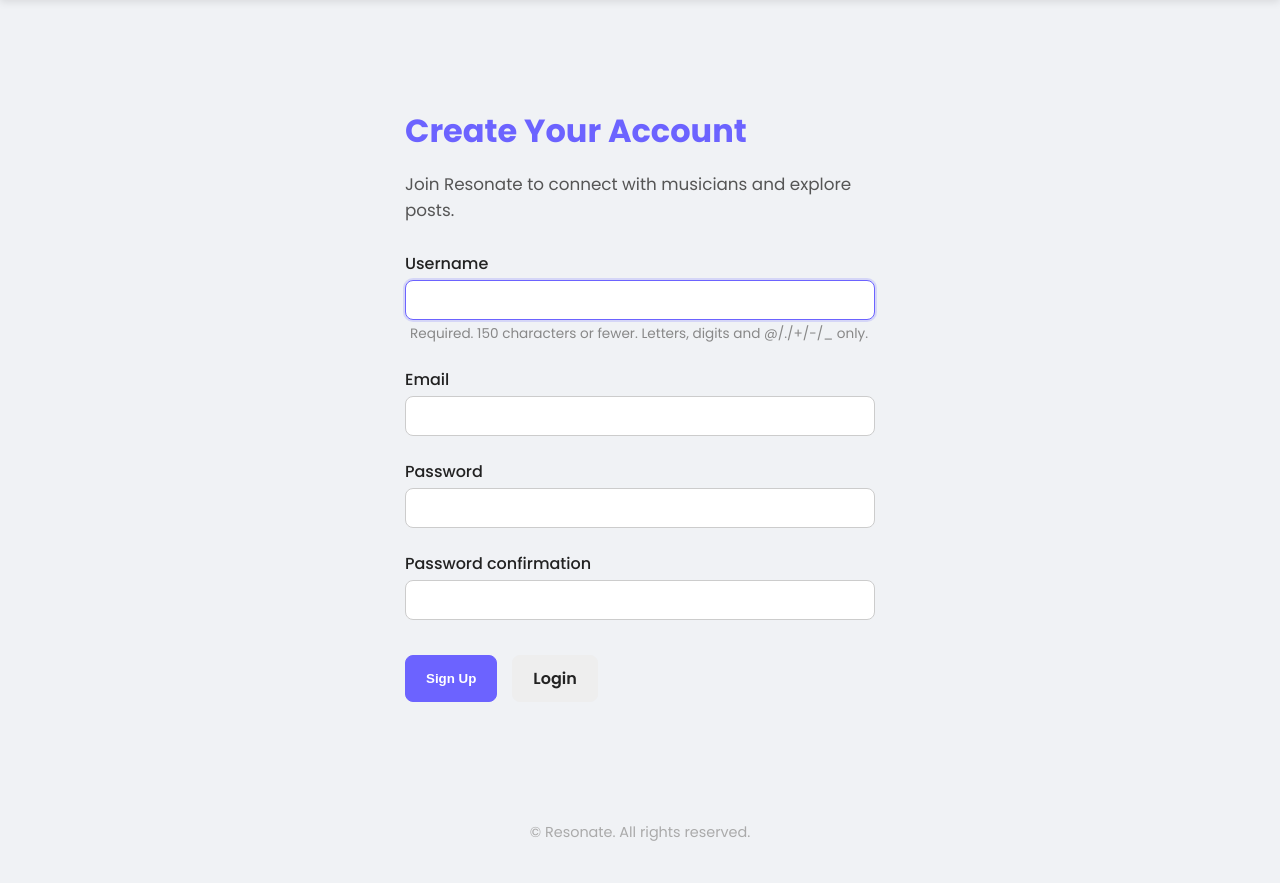
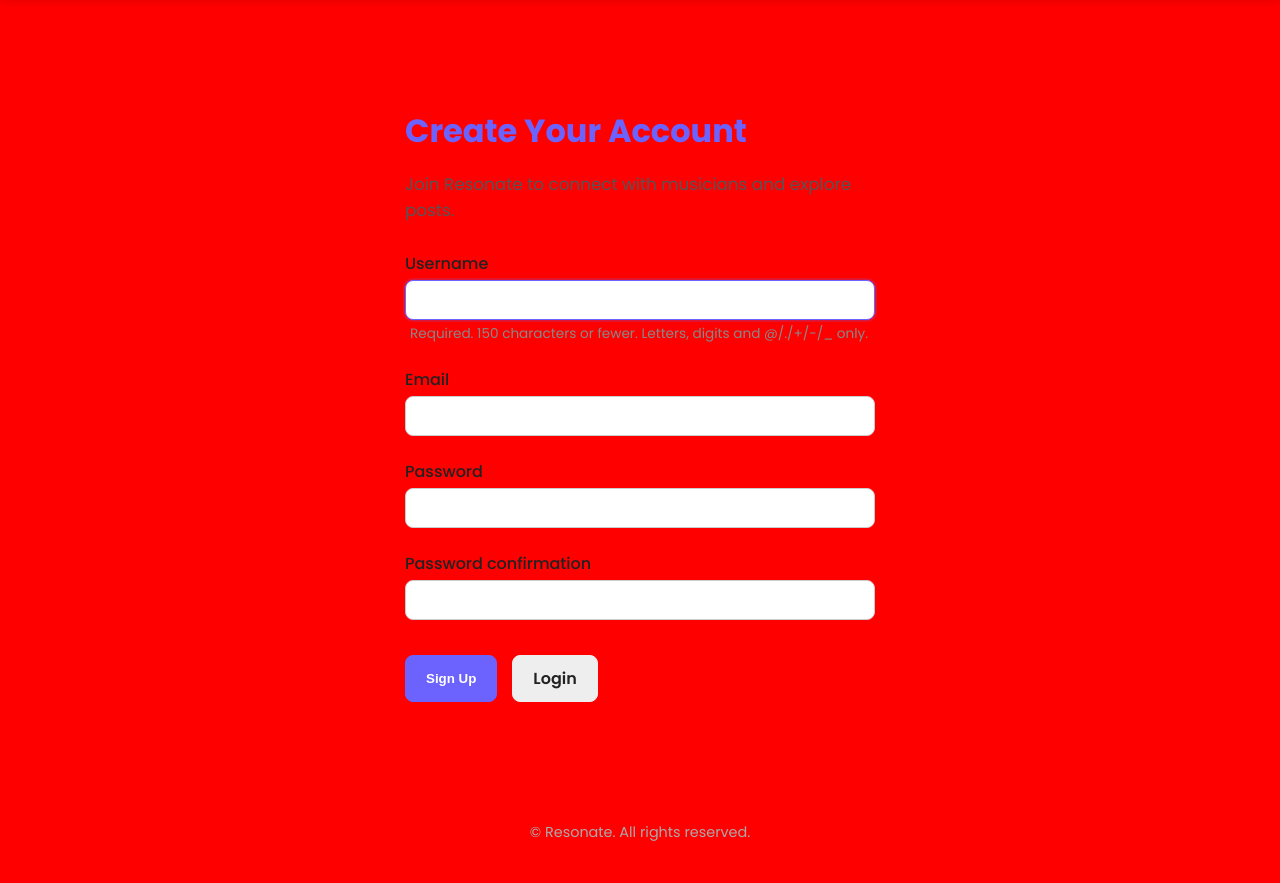
Before and after one commit to Jyothish846/resonate, a Django app: page /accounts/signup/ in a window 1280 px wide. Shown: the part 50-933 px from the top of the page. Run offline with Django 5.2, Linux system fonts and the light colour scheme.

Commit message:
Testing static file loading with temporary background color

```diff
--- a/accounts/static/accounts/css/style.css
+++ b/accounts/static/accounts/css/style.css
@@ -11,6 +11,7 @@
 
 /* ================= GLOBAL ================= */
 body {
+    background-color: red !important; /* TEMPORARY TEST COLOR */
     background: #f0f2f5; /* Light gray background */
     font-family: 'Poppins', sans-serif;
     color: #222;
```
